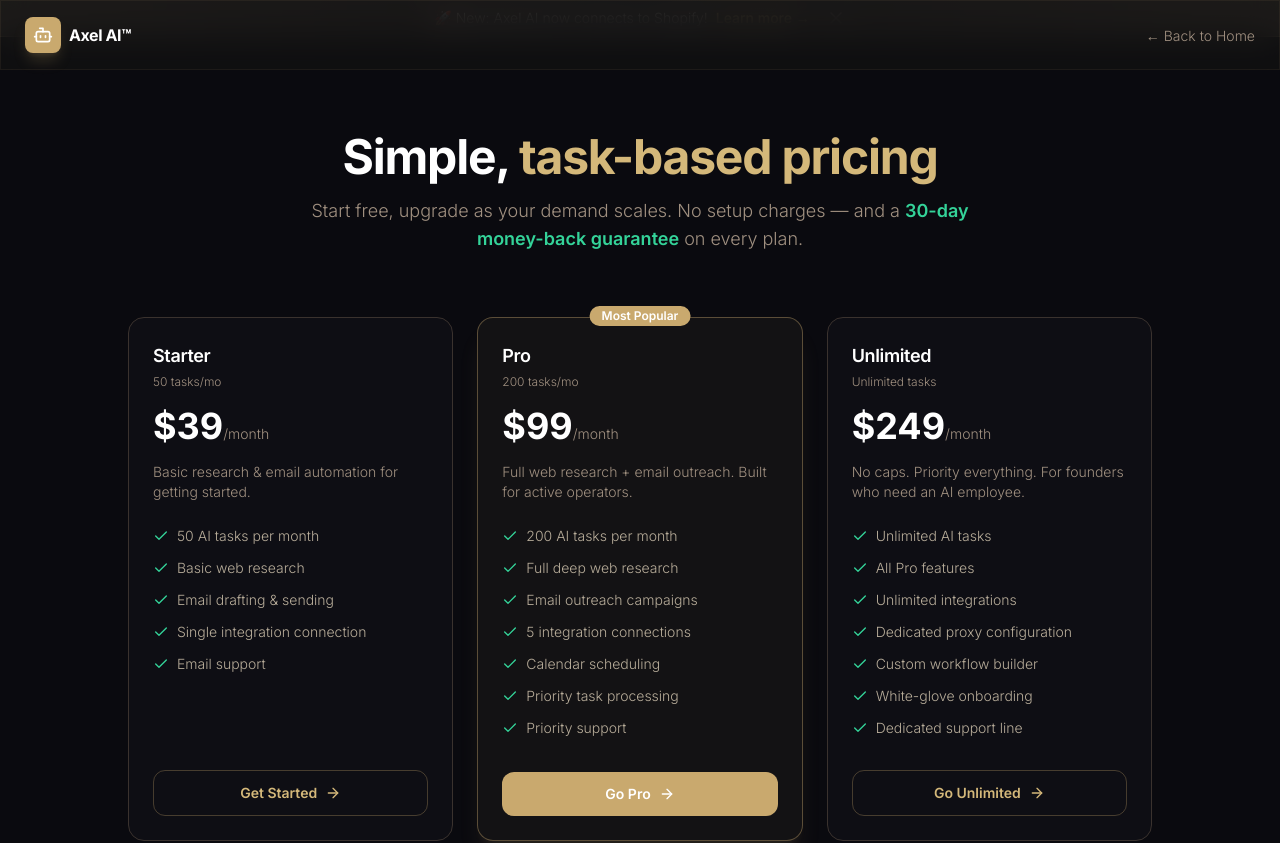
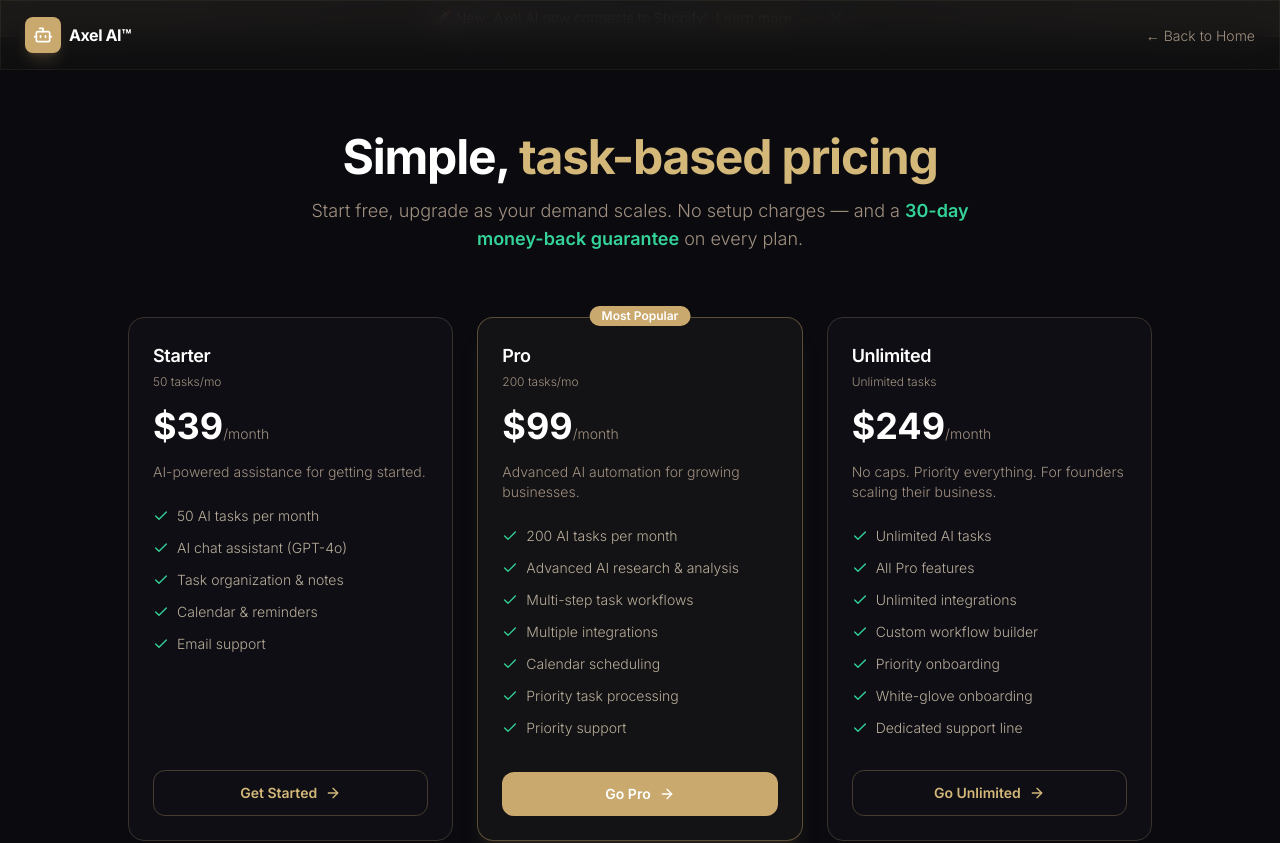
Before and after one commit to AureaHavenTech/AutoExec, a Next.js app: page /pricing in a window 1280 px wide. Shown: the top 843 px of the page. Built offline with nearby package versions, Linux system fonts and the light colour scheme; a web font is replaced by a local one.

Commit message:
fix: honest copy across all pages — remove 'deep web research', 'email outreach', 'autonomous agent core', and other unsupported claims

```diff
--- a/src/app/dashboard/billing/page.tsx
+++ b/src/app/dashboard/billing/page.tsx
@@ -68,12 +68,12 @@
       id: "starter",
       name: "Starter",
       price: 39,
-      description: "Basic research & email outreach capabilities.",
+      description: "Get started with AI-powered business assistance.",
       features: [
         "50 tasks per month",
-        "Basic web research",
-        "Single-step email templates",
-        "Email delivery support",
+        "AI chat assistant (GPT-4o)",
+        "Task organization & notes",
+        "Calendar & reminders",
         "Standard execution speed",
         "Community support"
       ]
@@ -82,15 +82,15 @@
       id: "pro",
       name: "Pro",
       price: 99,
-      description: "Full research and outreach automation power.",
+      description: "Advanced AI automation for growing businesses.",
       features: [
         "200 tasks per month",
-        "Deep web research & scraping",
-        "Multi-step automated email outreach",
+        "Advanced AI research & analysis",
+        "Multi-step task workflows",
         "AI-driven personalization",
         "Priority task processing",
         "Email & chat support",
-        "Custom agent triggers"
+        "Custom workflow templates"
       ],
       popular: true
     },
@@ -98,12 +98,12 @@
       id: "unlimited",
       name: "Unlimited",
       price: 249,
-      description: "Zero restrictions. Uncapped outreach scaling.",
+      description: "No limits. Full AI business assistant at scale.",
       features: [
         "No task limit (uncapped)",
-        "Deep web research + browser agents",
-        "Bulk outbound email campaigns",
-        "Dedicated proxy configuration",
+        "Advanced AI + priority processing",
+        "Unlimited task automation",
+        "Priority support & onboarding",
         "Instant execution speed",
         "Dedicated account manager",
         "Custom API integrations"
--- a/src/app/dpa/page.tsx
+++ b/src/app/dpa/page.tsx
@@ -23,7 +23,7 @@
           <section><h2 className="text-2xl font-bold text-white mb-3 font-serif">1. Parties</h2>
           <p>This DPA is between you (&quot;Controller&quot;) and Aura Haven Tech (&quot;Processor&quot;), operator of Axel AI. It forms part of the Terms of Service.</p></section>
           <section><h2 className="text-2xl font-bold text-white mb-3 font-serif">2. Processing Details</h2>
-          <p><strong className="text-white">Subject Matter:</strong> AI-powered business task execution. <strong className="text-white">Duration:</strong> Subscription term + 30 days. <strong className="text-white">Data Types:</strong> Task descriptions, business data, research results, email outreach content, storefront data, and analytics.</p></section>
+          <p><strong className="text-white">Subject Matter:</strong> AI-powered business task assistance. <strong className="text-white">Duration:</strong> Subscription term + 30 days. <strong className="text-white">Data Types:</strong> Task descriptions, business data, research results, content drafts, storefront data, and analytics.</p></section>
           <section><h2 className="text-2xl font-bold text-white mb-3 font-serif">3. Processor Obligations</h2>
           <p>Process data only on your instructions. Implement security measures (AES-256, TLS 1.3, access controls). Notify you within 48 hours of data breaches. Delete or return data at end of service.</p></section>
           <section><h2 className="text-2xl font-bold text-white mb-3 font-serif">4. Sub-processors</h2>
--- a/src/app/faq/page.tsx
+++ b/src/app/faq/page.tsx
@@ -9,15 +9,15 @@
 const faqs = [
   {
     q: "What is Axel AI?",
-    a: "Axel AI is an autonomous AI executive assistant. You describe any digital task in plain language — research, list-building, email outreach, data gathering, building webpages — and Axel AI completes it end-to-end without you needing to lift a finger."
+    a: "Axel AI is an intelligent business assistant. You describe what you need in plain language — task management, content drafting, research, planning, data organization — and Axel AI handles the heavy lifting so you can focus on growing your business."
   },
   {
     q: "How is Axel AI different from ChatGPT or other AI tools?",
-    a: "Axel AI doesn't just chat — it executes. While ChatGPT gives you text answers, Axel AI actually performs tasks: it searches the web, scrapes data, compiles spreadsheets, drafts and sends emails, builds webpages, and more. It's like having a full-time employee who can do anything you describe."
+    a: "Axel AI doesn't just chat — it executes. While ChatGPT gives you text answers, Axel AI actually performs tasks: it organizes your business, drafts content, manages your calendar, builds storefronts, and more. It's like having a full-time employee who can handle anything you describe."
   },
   {
     q: "What kind of tasks can Axel AI do?",
-    a: "Axel AI can: research companies and people on the web, build prospect lists with verified contacts, draft and send personalized email campaigns, gather competitive intelligence, scrape websites for structured data, build and host simple webpages, analyze market trends, and more. If it can be done digitally, Axel AI can do it."
+    a: "Axel AI can: research topics and organize information, draft content and business documents, manage your calendar and tasks, build and organize storefronts, analyze data, plan marketing campaigns, and more. If it can be organized or drafted digitally, Axel AI can help."
   },
   {
     q: "How much does Axel AI cost?",
--- a/src/app/page.tsx
+++ b/src/app/page.tsx
@@ -289,7 +289,7 @@
               </div>
               <h3 className="text-lg font-bold text-white font-serif mb-3">Agent Processes</h3>
               <p className="text-sm text-slate-200 leading-relaxed max-w-xs">
-                Our web browser agent initializes in the cloud, performing searches, parsing details, and composing outreaches.
+                Our AI assistant runs in the cloud, processing your requests, organizing data, and preparing deliverables in real time.
               </p>
             </div>
             <div className="flex flex-col items-center text-center">
--- a/src/app/pricing/page.tsx
+++ b/src/app/pricing/page.tsx
@@ -10,12 +10,12 @@
     price: "$39",
     period: "/month",
     tasks: "50 tasks/mo",
-    description: "Basic research & email automation for getting started.",
+    description: "AI-powered assistance for getting started.",
     features: [
       "50 AI tasks per month",
-      "Basic web research",
-      "Email drafting & sending",
-      "Single integration connection",
+      "AI chat assistant (GPT-4o)",
+      "Task organization & notes",
+      "Calendar & reminders",
       "Email support",
     ],
     cta: "Get Started",
@@ -27,12 +27,12 @@
     price: "$99",
     period: "/month",
     tasks: "200 tasks/mo",
-    description: "Full web research + email outreach. Built for active operators.",
+    description: "Advanced AI automation for growing businesses.",
     features: [
       "200 AI tasks per month",
-      "Full deep web research",
-      "Email outreach campaigns",
-      "5 integration connections",
+      "Advanced AI research & analysis",
+      "Multi-step task workflows",
+      "Multiple integrations",
       "Calendar scheduling",
       "Priority task processing",
       "Priority support",
@@ -46,13 +46,13 @@
     price: "$249",
     period: "/month",
     tasks: "Unlimited tasks",
-    description: "No caps. Priority everything. For founders who need an AI employee.",
+    description: "No caps. Priority everything. For founders scaling their business.",
     features: [
       "Unlimited AI tasks",
       "All Pro features",
       "Unlimited integrations",
-      "Dedicated proxy configuration",
       "Custom workflow builder",
+      "Priority onboarding",
       "White-glove onboarding",
       "Dedicated support line",
     ],
--- a/src/app/terms/page.tsx
+++ b/src/app/terms/page.tsx
@@ -23,7 +23,7 @@
           <section><h2 className="text-2xl font-bold text-white mb-3 font-serif">1. Acceptance of Terms</h2>
           <p>By using Axel AI (&quot;the Service&quot;), you agree to these Terms. Axel AI is a product of <strong className="text-white">Aura Haven Tech</strong>. If you do not agree, do not use the Service.</p></section>
           <section><h2 className="text-2xl font-bold text-white mb-3 font-serif">2. Service Description</h2>
-          <p>Axel AI is an autonomous AI executive assistant that executes business tasks — research, content creation, email outreach, data gathering, storefront building, and analytics. Features include AI chat, task execution, business organizer, marketing engine, and storefront builder. We reserve the right to modify features with reasonable notice.</p></section>
+          <p>Axel AI is an intelligent business assistant that helps with business tasks — research, content creation, task management, data organization, storefront building, and analytics. Features include AI chat, task execution, business organizer, marketing engine, and storefront builder. We reserve the right to modify features with reasonable notice.</p></section>
           <section><h2 className="text-2xl font-bold text-white mb-3 font-serif">3. Account & Subscriptions</h2>
           <p>You must be 18+ to use the Service. Paid plans ($39/mo Starter, $99/mo Pro, $249/mo Unlimited) are billed monthly. All plans include a 30-day money-back guarantee. See our <Link href="/refund" className="text-brand-400 hover:text-brand-300">Refund Policy</Link>. Payments via Stripe.</p></section>
           <section><h2 className="text-2xl font-bold text-white mb-3 font-serif">4. User Responsibilities</h2>
--- a/src/components/chat/ChatInterface.tsx
+++ b/src/components/chat/ChatInterface.tsx
@@ -61,7 +61,7 @@
     /shopify/i,
     /product page/i,
     /landing page/i,
-    /email outreach/i,
+    /task automation|workflow|organize/i,
     /ad (copy|creative|campaign)/i,
     /cross.?promot/i,
   ];
--- a/src/components/json-ld.tsx
+++ b/src/components/json-ld.tsx
@@ -13,7 +13,7 @@
     alternateName: "AxelAI",
     url: "https://axelai-eight.vercel.app",
     description:
-      "Your autonomous AI executive assistant. Describe any task in plain language — research, email outreach, webpages, data gathering, content, analytics — and it executes end-to-end.",
+      "Your intelligent business assistant. Describe what you need in plain language — task management, content drafting, research, planning, analytics — and it handles the heavy lifting.",
     applicationCategory: "BusinessApplication",
     operatingSystem: "Web, iOS, Android",
     offers: {
@@ -32,11 +32,11 @@
     browserRequirements: "Requires JavaScript",
     featureList: [
       "AI business assistant",
-      "Web research",
-      "Email automation",
+      "Task automation",
+      "Content drafting",
       "Shopify integration",
       "Calendar management",
-      "CRM integration",
+      "Business organizer",
       "Multi-step workflows",
     ].join(", "),
   };
--- a/src/lib/agent-engine.ts
+++ b/src/lib/agent-engine.ts
@@ -412,8 +412,8 @@
     category: "pricing",
     answer:
       "Axel AI offers three plans:\n\n" +
-      "**Starter** — $39/mo\n- 50 tasks per month\n- Basic web research & email\n\n" +
-      "**Pro** — $99/mo\n- 200 tasks per month\n- Deep web research & scraping\n- Multi-step email outreach\n- Priority processing\n\n" +
+      "**Starter** — $39/mo\n- 50 tasks per month\n- AI chat assistant & task organization\n\n" +
+      "**Pro** — $99/mo\n- 200 tasks per month\n- Advanced AI research & analysis\n- Multi-step task workflows\n- Priority processing\n\n" +
       "**Unlimited** — $249/mo\n- No task cap\n- All features + priority\n- Dedicated support\n\n" +
       "💰 **Save ~20%** with annual billing! You can upgrade or downgrade anytime from the Billing page."
   },
--- a/src/lib/brand.ts
+++ b/src/lib/brand.ts
@@ -15,7 +15,7 @@
   nameMeaning:
     "Just like an axle keeps your car moving, Axel AI keeps your business running — your personal assistant that drives everything forward.",
   description:
-    "Your autonomous AI executive assistant. Describe any task in plain language — research, email outreach, webpages, data gathering, content, analytics — and it executes end-to-end.",
+    "Your intelligent business assistant. Describe what you need in plain language — task management, content drafting, research, planning, analytics — and Axel AI handles it end-to-end.",
 
   /** Vibe & personality */
   vibe: "Modern, high-end, smart, cutting-edge, savvy — neutral",
```
